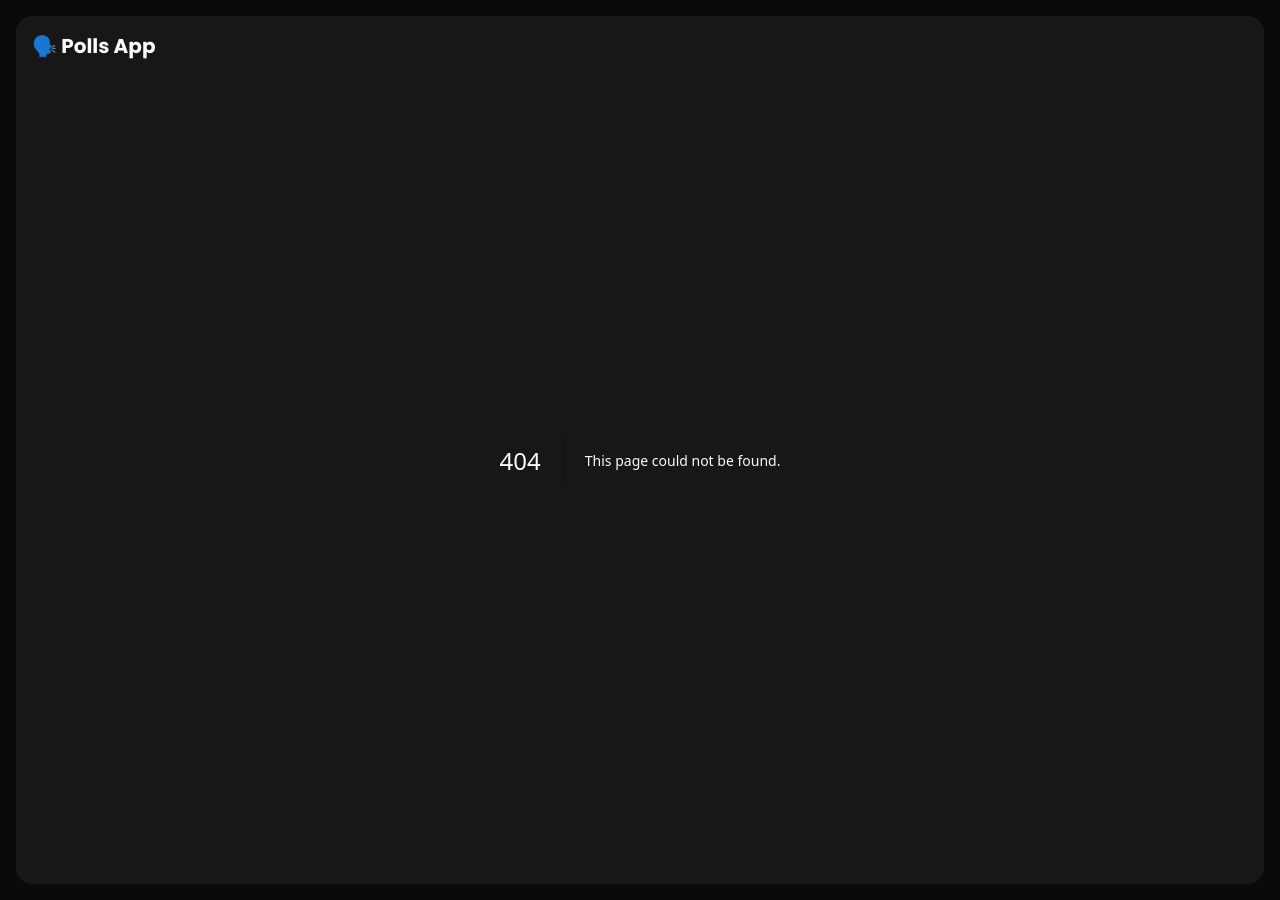
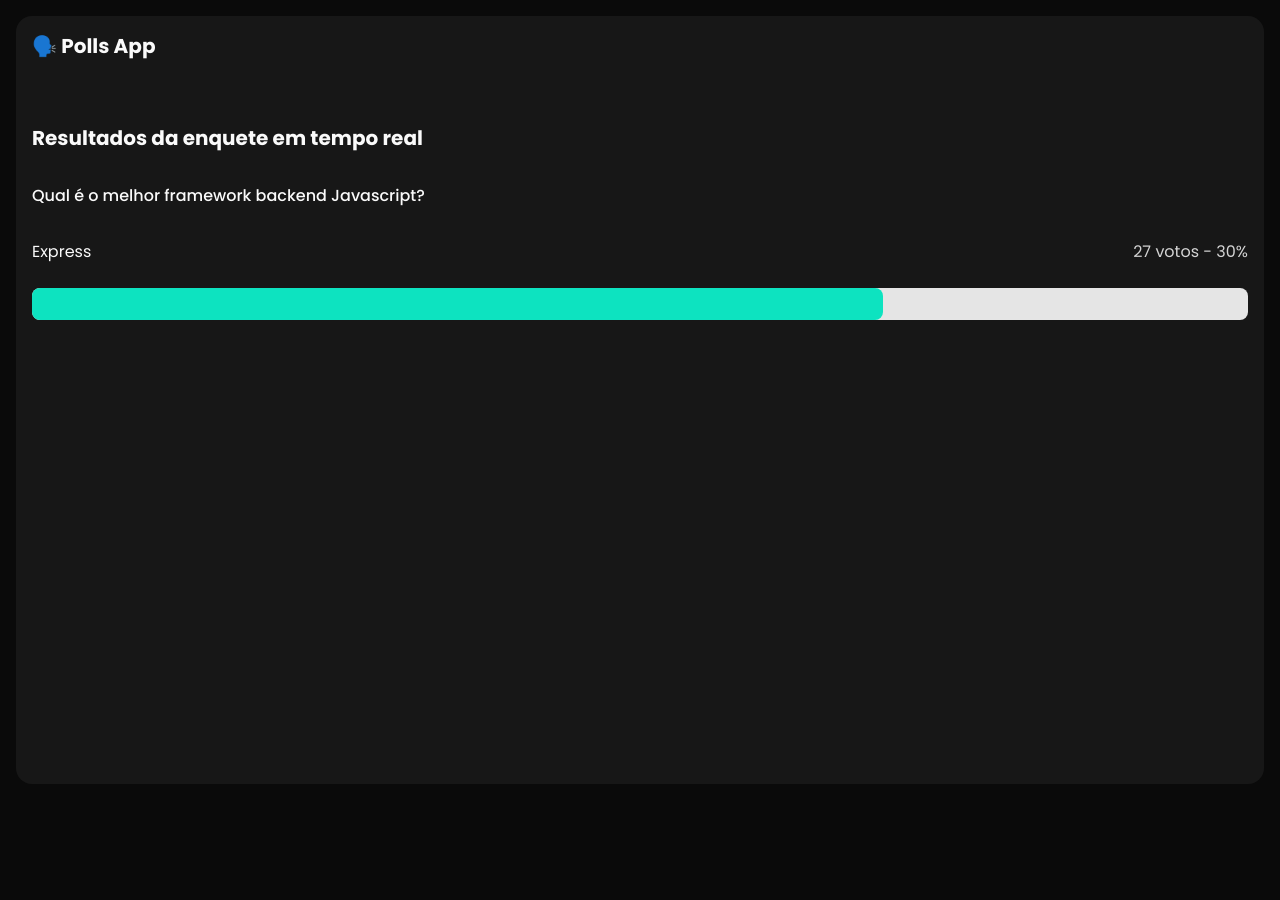
Before and after one commit to joseuilton/polls-app-front, a Next.js app: page /polls/1/results in a window 1280 px wide. Before the commit this address had no page. After the commit the page ends 800 px from the top, so only its background shows below. Built offline with nearby package versions, Linux system fonts and the light colour scheme.

Commit message:
feat: add initial poll results page

```diff
--- /dev/null
+++ b/app/polls/[pollId]/results/page.tsx
@@ -0,0 +1,23 @@
+export default function PollResutsPage() {
+  return (
+    <main className="mt-16">
+      <h1 className="font-bold text-xl">Resultados da enquete em tempo real</h1>
+      <h2 className="mt-8 font-medium">Qual é o melhor framework backend Javascript?</h2>
+
+      <div className="mt-8">
+        <div>
+          <div className="flex justify-between items-center">
+            <div>
+              <h3>Express</h3>
+            </div>
+            <span className="text-neutral-300">27 votos - 30%</span>
+          </div>
+
+          <div className="mt-6 w-full h-8 rounded-lg bg-neutral-200">
+            <div className="h-full w-[70%] bg-primary-500 rounded-lg"></div>
+          </div>
+        </div>
+      </div>
+    </main>
+  )
+}
```
